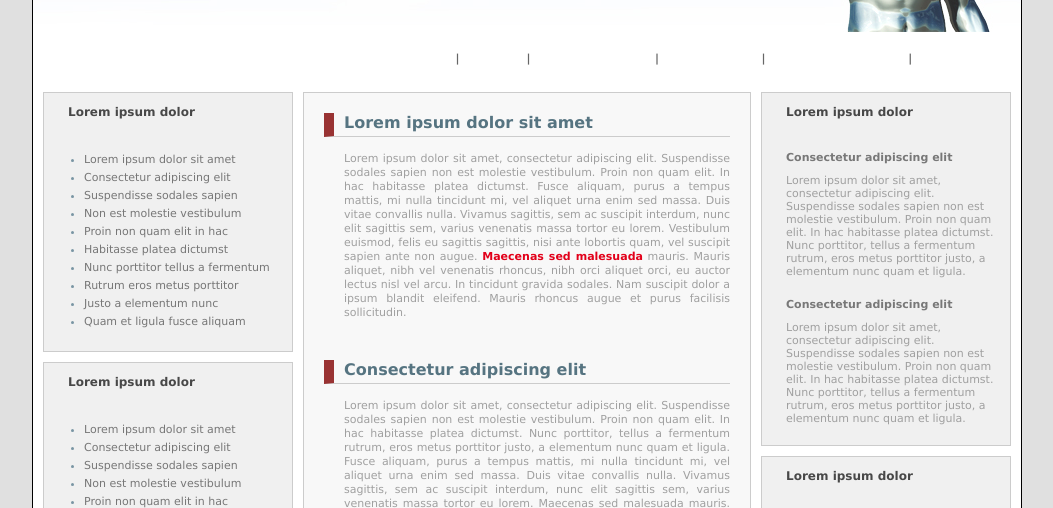
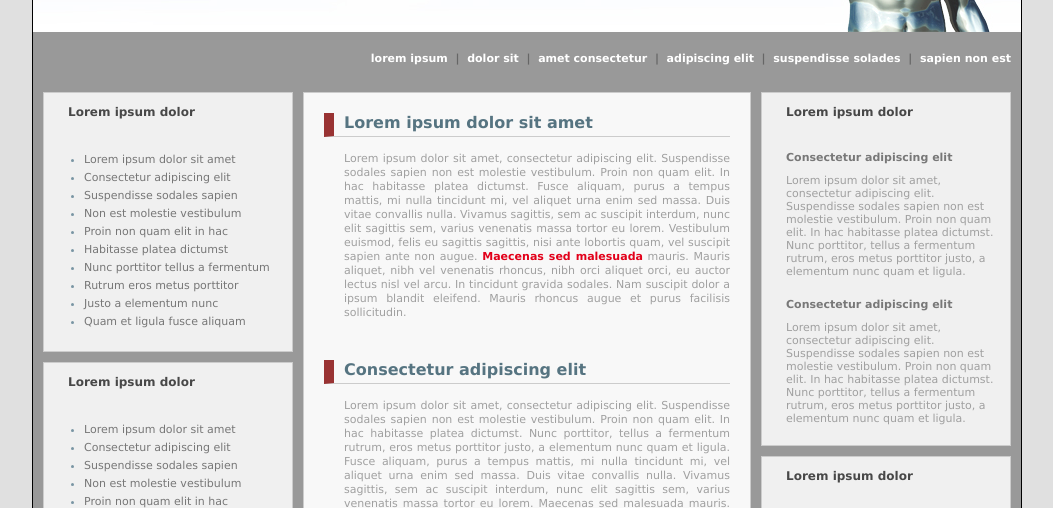
Before and after one commit to BartekSter/htmlcss, a plain HTML site: page css+html/index.htm in a window 1280 px wide. Shown: the part 229-737 px from the top of the page, without its empty margins (113-1166 px from the left). Drawn offline with Linux system fonts and the light colour scheme.

Commit message:
dodano szare tlo

```diff
--- a/css+html/style.css
+++ b/css+html/style.css
@@ -7,7 +7,7 @@ html {
 
 body {
 		width: 988px;
-		background-color: #ffffff;
+		background-color: #999999;
 		margin: 10px auto 10px auto;
 		padding: 0;
 		padding-bottom: 10px;
```
